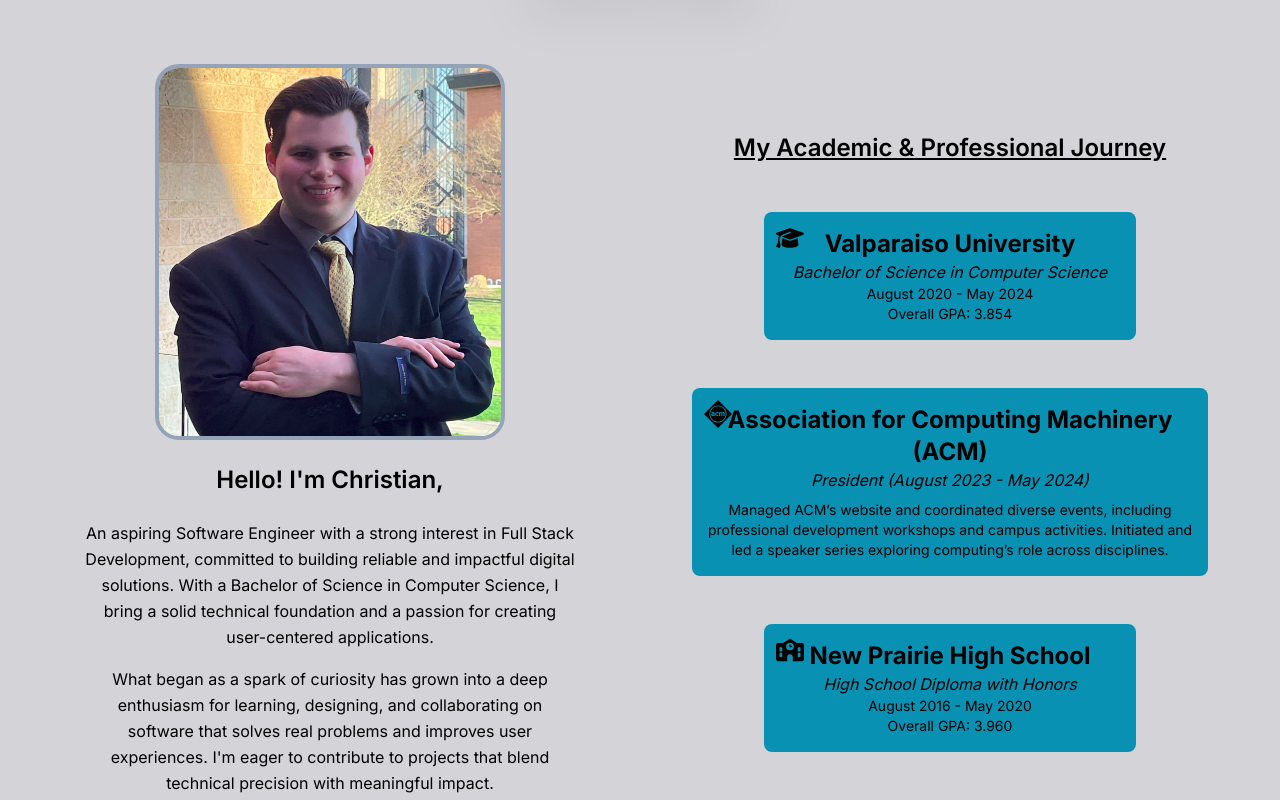
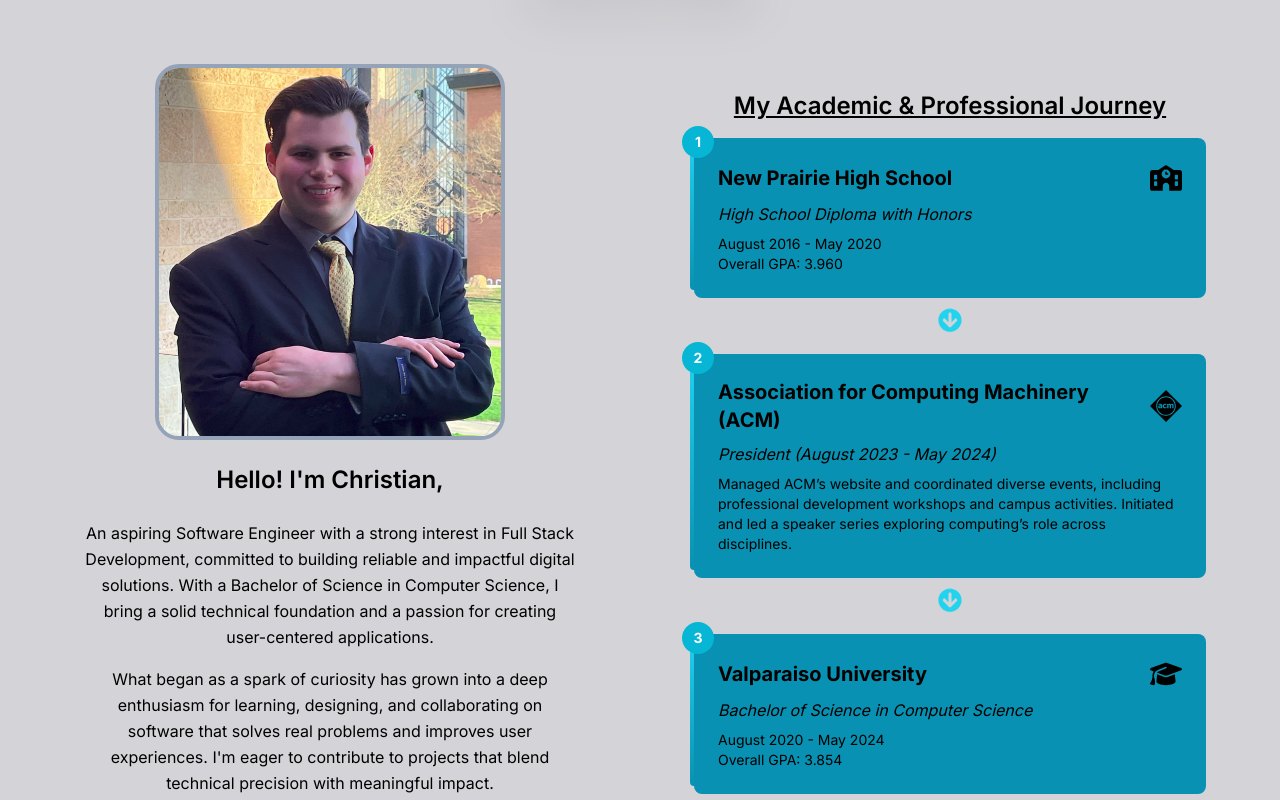
Before and after one commit to chrgarcia19/chrgarcia19.github.io, a Next.js app: page / in a window 1280 px wide. Shown: the part 960-1760 px from the top of the page. Built offline with nearby package versions, Linux system fonts and the light colour scheme.

Commit message:
Added a new component to enhance my about page

```diff
--- a/src/app/about/page.tsx
+++ b/src/app/about/page.tsx
@@ -4,6 +4,8 @@
 import Image from "next/image";
 import { FaGraduationCap, FaSchool } from "react-icons/fa6";
 import { SiAcm } from "react-icons/si";
+import EventMarker from "@/components/EventMarker";
+import { FaArrowCircleDown } from "react-icons/fa";
 
 const AboutMe = () => {
   return (
@@ -52,38 +54,69 @@
               </div>
             </div>
           </div>
-          <div className="flex flex-col w-1/2 max-lg:w-full items-center justify-center gap-y-12 max-lg:gap-y-4 4k:gap-y-16">
+          <div className="flex flex-col w-1/2 max-lg:w-full items-center justify-center gap-4 4k:gap-y-10">
             <h3 className="flex text-2xl max-lg:text-lg 3xl:text-4xl 4k:text-6xl max-lg:font-bold font-semibold text-center underline">
               My Academic & Professional Journey
             </h3>
+            {/* High School Item Box */}
             <ItemBox
               color={"bg-cyan-600 dark:bg-cyan-700"}
-              width={"w-3/5 max-sm:w-full 3xl:w-5/6"}
+              width={"w-full max-w-lg max-sm:max-w-full 3xl:max-w-2xl mx-auto"}
               boxType={"rounded-lg"}
-              padding={"p-4 max-lg:p-2"}
-              other={"relative text-center"}
-              hoveredColor={"xl:shadow-slate-500"}
+              padding={"p-6 max-sm:p-3 max-sm:pl-6 max-lg:p-4"}
+              other={"relative text-left group hover:scale-[1.02] transition-transform duration-200"}
+              hoveredColor={"xl:dark:text-slate-200 xl:shadow-slate-500"}
             >
-              <FaGraduationCap className="absolute top-3 left-3 w-7 h-7" />
-              <div className="flex flex-col items-center justify-center">
-                <p className="font-bold text-2xl max-sm:text-xl 3xl:text-3xl 4k:text-5xl">Valparaiso University</p>
-                <p className="italic max-sm:text-sm 3xl:text-xl 4k:text-3xl">Bachelor of Science in Computer Science</p>
-                <p className="text-sm max-sm:text-xs 3xl:text-lg 4k:text-2xl">August 2020 - May 2024</p>
-                <p className="text-sm max-sm:text-xs 3xl:text-lg 4k:text-2xl">Overall GPA: 3.854</p>
+              <EventMarker
+                eventNumber={1}
+                color={"bg-cyan-500"}
+                gradient={"bg-gradient-to-b from-cyan-400 to-cyan-600"}
+                textSize={"text-sm"}
+                textColor={"text-white"}
+              />
+              <div className="flex flex-col items-start text-left w-full">
+                <div className="flex items-center justify-between w-full mb-2">
+                  <p className="font-bold text-xl max-sm:text-lg 3xl:text-2xl 4k:text-4xl">
+                    New Prairie High School
+                  </p>
+                  <FaSchool className="flex-shrink-0 w-8 h-8 max-sm:w-6 max-sm:h-6 ml-3" />
+                </div>
+                <p className="italic text-base max-sm:text-sm 3xl:text-lg 4k:text-2xl">High School Diploma with Honors</p>
+                <p className="text-sm max-sm:text-xs 3xl:text-lg 4k:text-2xl mt-2">August 2016 - May 2020</p>
+                <p className="text-sm max-sm:text-xs 3xl:text-lg 4k:text-2xl">Overall GPA: 3.960</p>
               </div>
             </ItemBox>
+
+            <div className="flex justify-center items-center">
+              <div className="animate-bounce">
+                <FaArrowCircleDown className="text-2xl text-cyan-400"/>
+              </div>
+            </div>
+
+            {/* ACM Item Box */}
             <ItemBox
               color={"bg-cyan-600 dark:bg-cyan-700"}
-              width={"w-5/6 max-sm:w-full 3xl:w-5/6"}
+              width={"w-full max-w-lg max-sm:max-w-full 3xl:max-w-2xl mx-auto"}
               boxType={"rounded-lg"}
-              padding={"p-4 max-lg:p-2"}
-              other={"relative text-center"}
-              hoveredColor={"xl:shadow-slate-500"}
+              padding={"p-6 max-sm:p-3 max-sm:pl-6 max-lg:p-4"}
+              other={"relative text-left group hover:scale-[1.02] transition-transform duration-200"}
+              hoveredColor={"xl:dark:text-slate-200 xl:shadow-slate-500"}
             >
-              <SiAcm className="absolute top-3 left-3 w-7 h-7" />
-              <div className="flex flex-col items-center justify-center">
-                <p className="font-bold text-2xl max-sm:text-xl 3xl:text-3xl 4k:text-5xl">Association for Computing Machinery (ACM)</p>
-                <p className="italic max-sm:text-sm 3xl:text-lg 4k:text-3xl">President (August 2023 - May 2024)</p>
+              <EventMarker
+                eventNumber={2}
+                color={"bg-cyan-500"}
+                gradient={"bg-gradient-to-b from-cyan-400 to-cyan-600"}
+                textSize={"text-sm"}
+                textColor={"text-white"}
+              />
+              <div className="flex flex-col items-start text-left w-full">
+                <div className="flex items-center justify-between w-full mb-2">
+                  <p className="font-bold text-xl max-sm:text-lg 3xl:text-2xl 4k:text-4xl">
+                    Association for Computing Machinery (ACM)
+                  </p>
+                  <SiAcm className="flex-shrink-0 w-8 h-8 max-sm:w-6 max-sm:h-6 ml-3" />
+                </div>
+                <p className="italic text-base max-sm:text-sm 3xl:text-lg 4k:text-2xl">President (August 2023 - May 2024)</p>
                 <p className="text-sm max-sm:text-xs 3xl:text-base 4k:text-2xl pt-2">
                   Managed ACM’s website and coordinated diverse events, including
                   professional development workshops and campus activities.
@@ -92,20 +125,39 @@
                 </p>
               </div>
             </ItemBox>
+
+            <div className="flex justify-center items-center">
+              <div className="animate-bounce">
+                <FaArrowCircleDown className="text-2xl text-cyan-400"/>
+              </div>
+            </div>
+
+            {/* College Item Box */}
             <ItemBox
               color={"bg-cyan-600 dark:bg-cyan-700"}
-              width={"w-3/5 max-sm:w-full 3xl:w-5/6"}
+              width={"w-full max-w-lg max-sm:max-w-full 3xl:max-w-2xl mx-auto"}
               boxType={"rounded-lg"}
-              padding={"p-4 max-lg:p-2"}
-              other={"relative text-center"}
-              hoveredColor={"xl:shadow-slate-500"}
+              padding={"p-6 max-sm:p-3 max-sm:pl-6 max-lg:p-4"}
+              other={"relative text-left group hover:scale-[1.02] transition-transform duration-200"}
+              hoveredColor={"xl:dark:text-slate-200 xl:shadow-slate-500"}
             >
-              <FaSchool className="absolute top-3 left-3 w-7 h-7" />
-              <div className="flex flex-col items-center justify-center">
-                <p className="font-bold text-2xl max-sm:text-xl 3xl:text-3xl 4k:text-5xl">New Prairie High School</p>
-                <p className="italic max-sm:text-sm 3xl:text-xl 4k:text-3xl">High School Diploma with Honors</p>
-                <p className="text-sm max-sm:text-xs 3xl:text-lg 4k:text-2xl">August 2016 - May 2020</p>
-                <p className="text-sm max-sm:text-xs 3xl:text-lg 4k:text-2xl">Overall GPA: 3.960</p>
+              <EventMarker
+                eventNumber={3}
+                color={"bg-cyan-500"}
+                gradient={"bg-gradient-to-b from-cyan-400 to-cyan-600"}
+                textSize={"text-sm"}
+                textColor={"text-white"}
+              />
+              <div className="flex flex-col items-start text-left w-full">
+                  <div className="flex items-center justify-between w-full mb-2">
+                    <p className="font-bold text-xl max-sm:text-lg 3xl:text-2xl 4k:text-4xl">
+                      Valparaiso University
+                    </p>
+                    <FaGraduationCap className="flex-shrink-0 w-8 h-8 max-sm:w-6 max-sm:h-6 ml-3" />
+                  </div>
+                  <p className="italic text-base max-sm:text-sm 3xl:text-lg 4k:text-2xl">Bachelor of Science in Computer Science</p>
+                  <p className="text-sm max-sm:text-xs 3xl:text-base 4k:text-xl mt-2">August 2020 - May 2024</p>
+                  <p className="text-sm max-sm:text-xs 3xl:text-base 4k:text-xl">Overall GPA: 3.854</p>
               </div>
             </ItemBox>
           </div>
--- /dev/null
+++ b/src/components/EventMarker.tsx
@@ -0,0 +1,20 @@
+type Props = {
+    eventNumber: number,
+    color: string,
+    gradient: string,
+    textSize: string,
+    textColor: string,
+};
+
+const EventMarker = (props: Props) => {
+    return (
+        <>
+            <div className={`absolute -left-1 top-0 bottom-2 w-1 ${props.gradient} rounded-l-lg`} />
+            <div className={`absolute z-10 -top-3 -left-3 flex items-center justify-center w-8 h-8 ${props.color} rounded-full font-bold ${props.textSize} ${props.textColor}`}>
+                {props.eventNumber}
+            </div>
+        </>
+    );
+}
+
+export default EventMarker;
```
